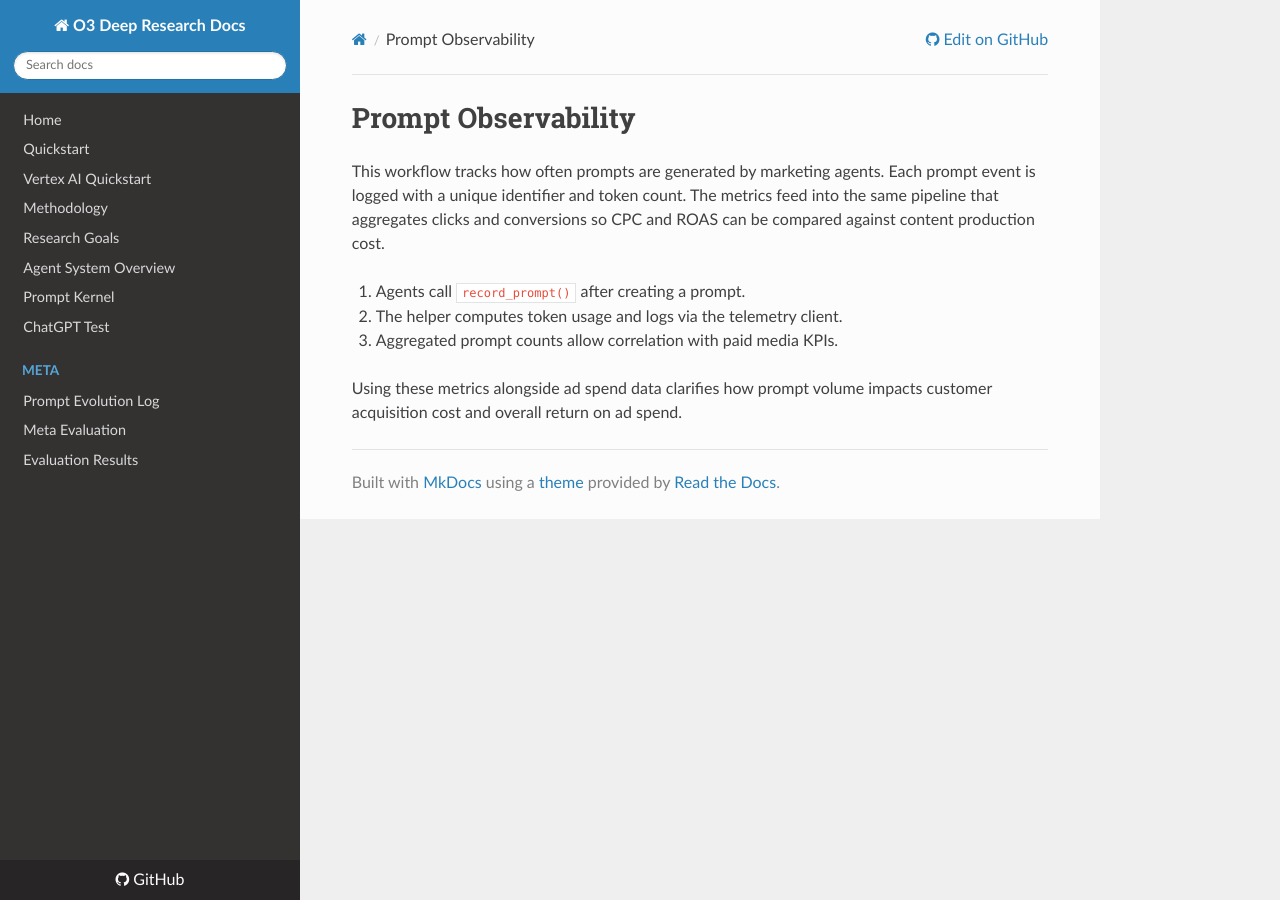
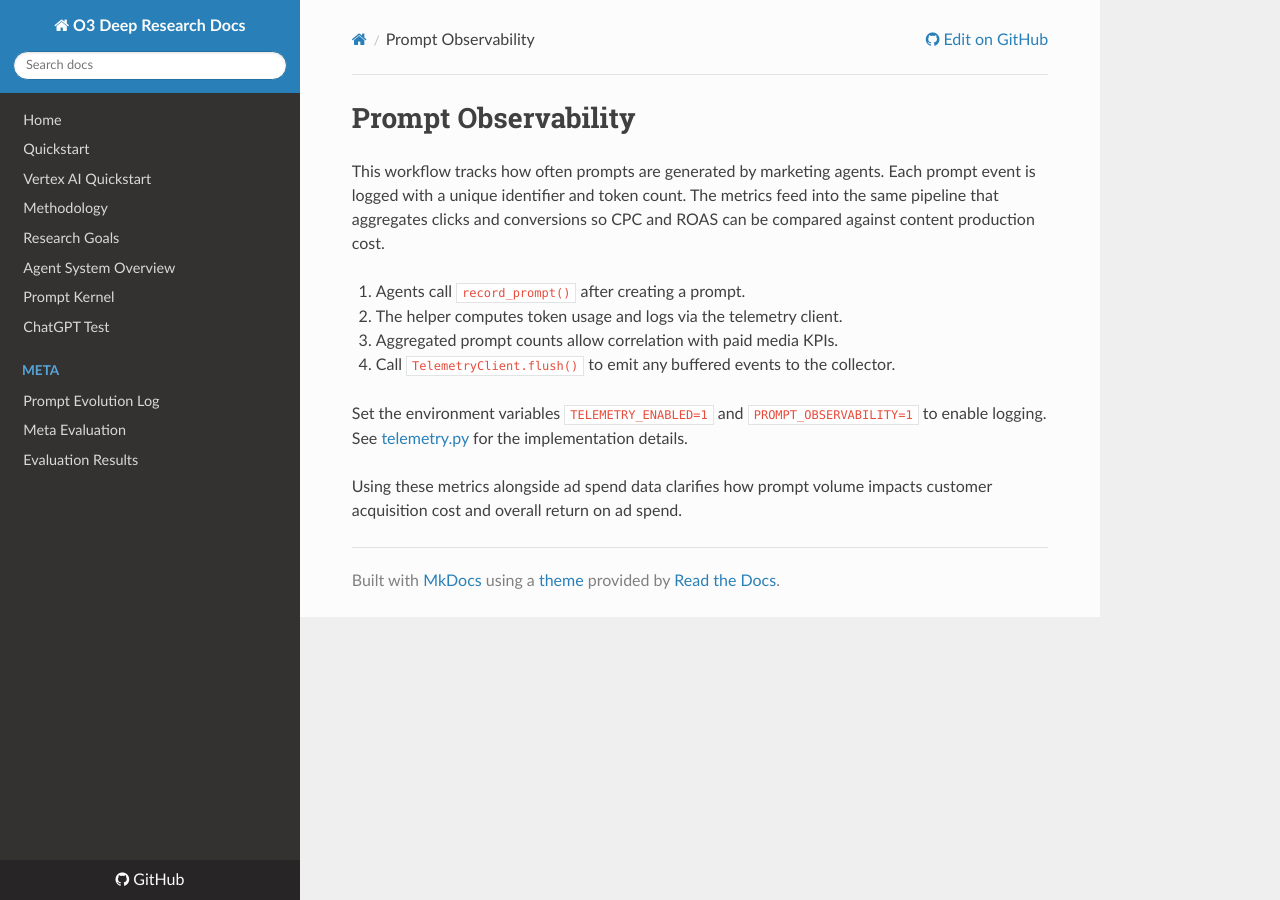
Before and after one commit to ADV-IT-Performance-Corp/ADV-ADK-Research-Hub, an MkDocs documentation site: the page built from docs/analytics/prompt_observability.md, in a window 1280 px wide. Built offline with MkDocs 1.6.1, drawn with Linux system fonts in a browser that asks for light colours; nearby versions of some CDN libraries.

Commit message:
docs: clarify prompt observability setup

```diff
--- a/docs/analytics/prompt_observability.md
+++ b/docs/analytics/prompt_observability.md
@@ -8,6 +8,11 @@ be compared against content production cost.
 1. Agents call `record_prompt()` after creating a prompt.
 2. The helper computes token usage and logs via the telemetry client.
 3. Aggregated prompt counts allow correlation with paid media KPIs.
+4. Call `TelemetryClient.flush()` to emit any buffered events to the collector.
+
+Set the environment variables `TELEMETRY_ENABLED=1` and `PROMPT_OBSERVABILITY=1`
+to enable logging. See [telemetry.py](../../o3research/core/telemetry.py) for the
+implementation details.
 
 Using these metrics alongside ad spend data clarifies how prompt volume impacts
 customer acquisition cost and overall return on ad spend.
```
